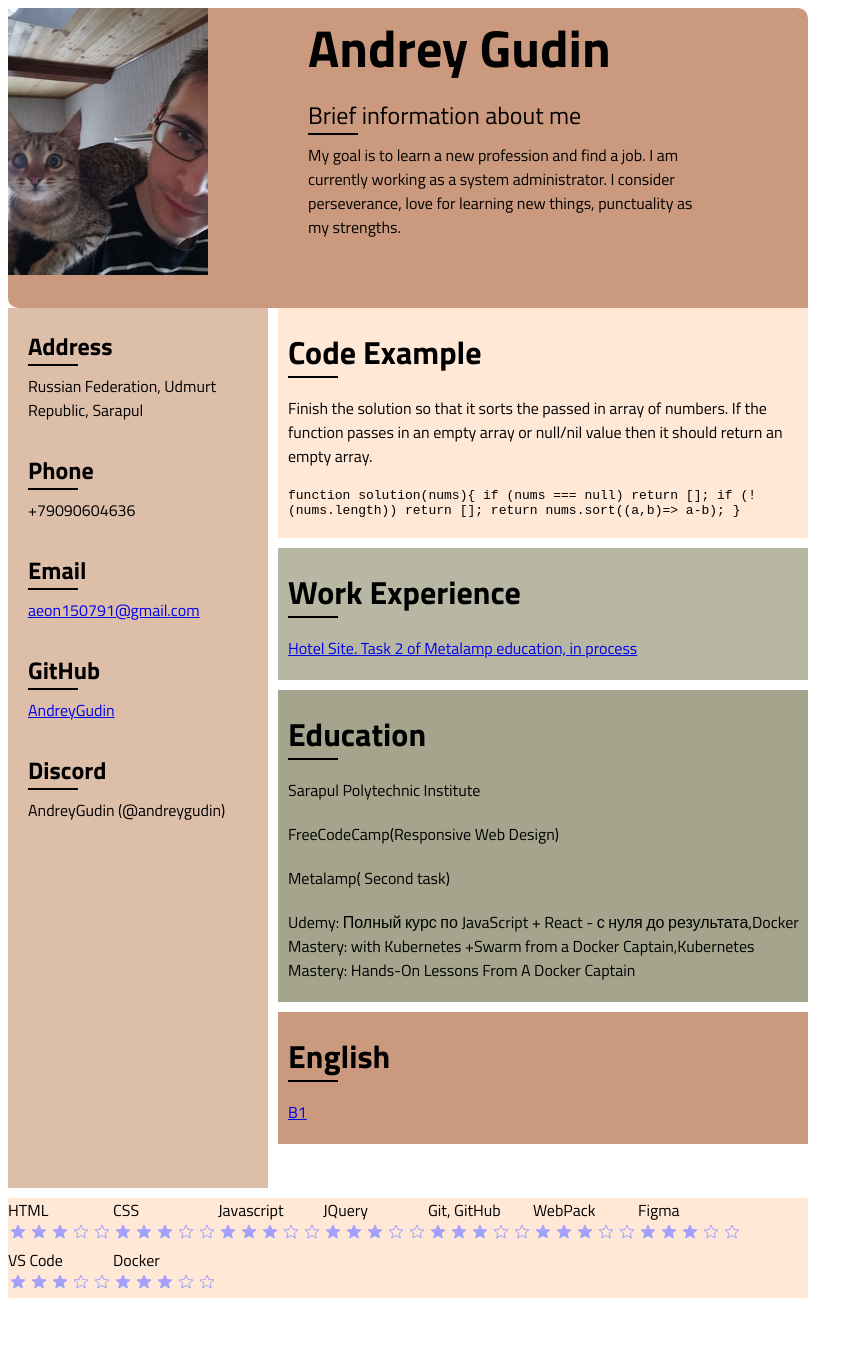
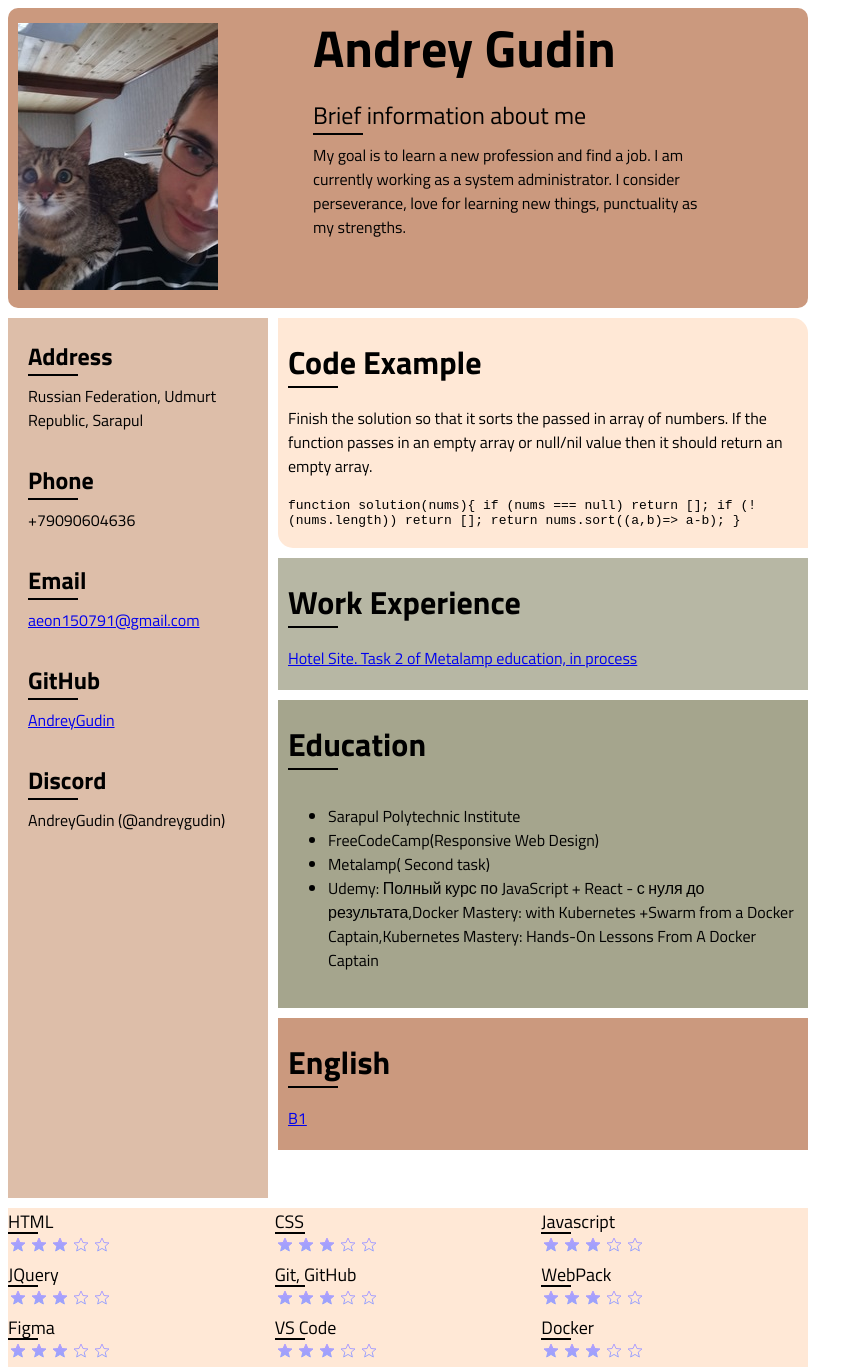
Before and after one commit to AndreyGudin/rsschool-cv, a plain HTML site: page index.html in a window 1280 px wide. Shown: the whole page, without its empty margins (0-863 px from the left). Drawn offline with Linux system fonts and the light colour scheme.

Commit message:
feat: add layout for skills, font-size for skill titles, border radius for code example, header

```diff
--- a/index.html
+++ b/index.html
@@ -59,10 +59,12 @@
       </div>
       <div class="education">
         <span class="cv-main__title">Education</span>
-        <span class="education__item">Sarapul Polytechnic Institute</span>
-        <span class="education__item">FreeCodeCamp(Responsive Web Design)</span>
-        <span class="education__item">Metalamp( Second task)</span>
-        <span class="education__item">Udemy: Полный курс по JavaScript + React - с нуля до результата,Docker Mastery: with Kubernetes +Swarm from a Docker Captain,Kubernetes Mastery: Hands-On Lessons From A Docker Captain</span>
+        <ul>
+          <li><span class="education__item">Sarapul Polytechnic Institute</span></li>
+          <li><span class="education__item">FreeCodeCamp(Responsive Web Design)</span></li>
+          <li><span class="education__item">Metalamp( Second task)</span></li>
+          <li><span class="education__item">Udemy: Полный курс по JavaScript + React - с нуля до результата,Docker Mastery: with Kubernetes +Swarm from a Docker Captain,Kubernetes Mastery: Hands-On Lessons From A Docker Captain</span></li>
+        </ul>
       </div>
       <div class="english">
         <span class="cv-main__title">English</span>
@@ -420,7 +422,7 @@
           </div>
         </div>
       </div>
-      <div class="skills_item">
+      <div class="skills__item">
         <span class="skills__item-value">VS Code</span>
         <div class="rate-button">
           <div class="rate-button__star-source">
@@ -470,7 +472,7 @@
           </div>
         </div>
       </div>
-      <div class="skills_item">
+      <div class="skills__item">
         <span class="skills__item-value">Docker</span>
         <div class="rate-button">
           <div class="rate-button__star-source">
--- a/style.css
+++ b/style.css
@@ -9,9 +9,9 @@ header{
   flex-direction: column;
   flex-wrap: wrap;
   row-gap: 10px;
-  border-bottom-left-radius: 10px;
-  border-top-right-radius: 10px;
+  border-radius: 10px;
   background-color: #CB997E;
+  margin-bottom: 10px;
 }
 
 .cv-header__name{
@@ -41,6 +41,7 @@ header{
 img{
   width: 200px;
   height: 267px;
+  margin: 15px 0px 0px 10px;
 }
 
 .cv-main{
@@ -118,6 +119,8 @@ img{
 
 .code-example{
   background-color:#FFE8D6;
+  border-top-right-radius: 15px;
+  border-bottom-left-radius: 15px;
 }
 
 .work-experience{
@@ -138,6 +141,26 @@ img{
   flex-wrap: wrap;
   background-color:#FFE8D6;
 }
+
+.skills__item{
+  flex:0 0 33.333333%;
+}
+
+.skills__item-value{
+  font-size: 18px;
+  position: relative;
+}
+
+.skills__item-value::before{
+  content: "";
+  display: block;
+  position: absolute;
+  top: 90%;
+  width: 30px;
+  height: 2px;
+  background-color: black;
+}
+
 .rate-button__starhref {
   width: 20px;
   height: 20px;
```
